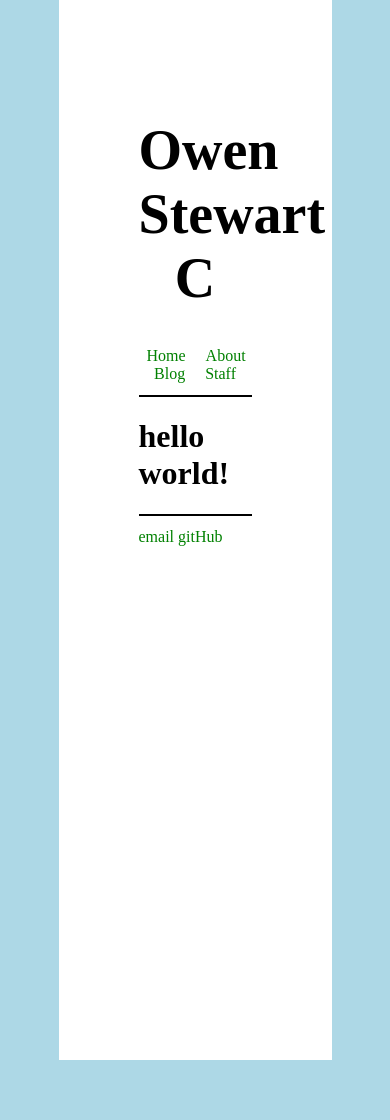
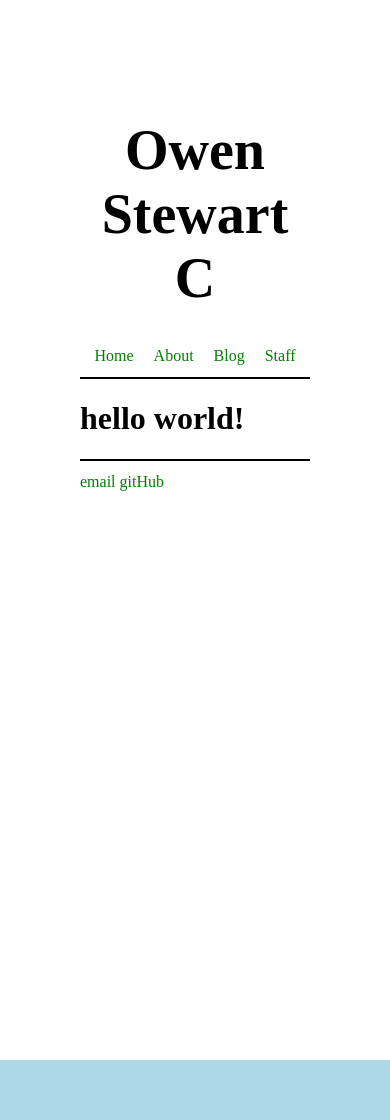
Before and after one commit to osclarke/osclarke.github.io, a Jekyll site: the page built from index.html, in a window 390 px wide. Built offline with Jekyll 4.4.1, drawn with Linux system fonts in a browser that asks for light colours; after the commit the page ends 1060 px from its top, so only the background shows below that.

Commit message:
Fixed error with media queries (phone support)

```diff
--- a/_sass/main.scss
+++ b/_sass/main.scss
@@ -34,9 +34,11 @@
 }
 
 @media only screen and (max-width: 768px) {
-   margin: 0px;
-   padding: 0px;
-   width: 0;
+   body {
+      margin: 0px;
+      padding: 0px;
+      width: 100%;
+   }
 }
 
 .page {
```
